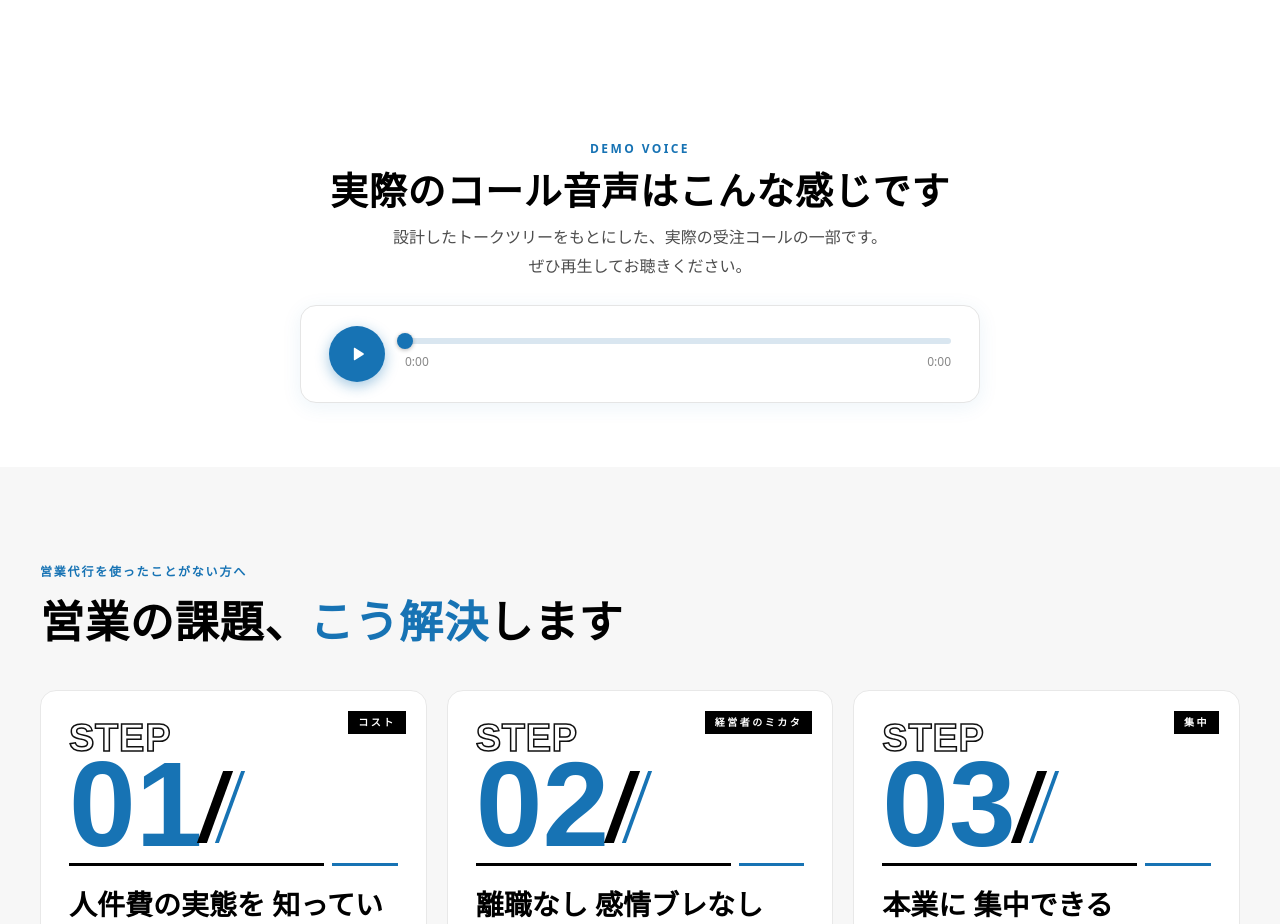
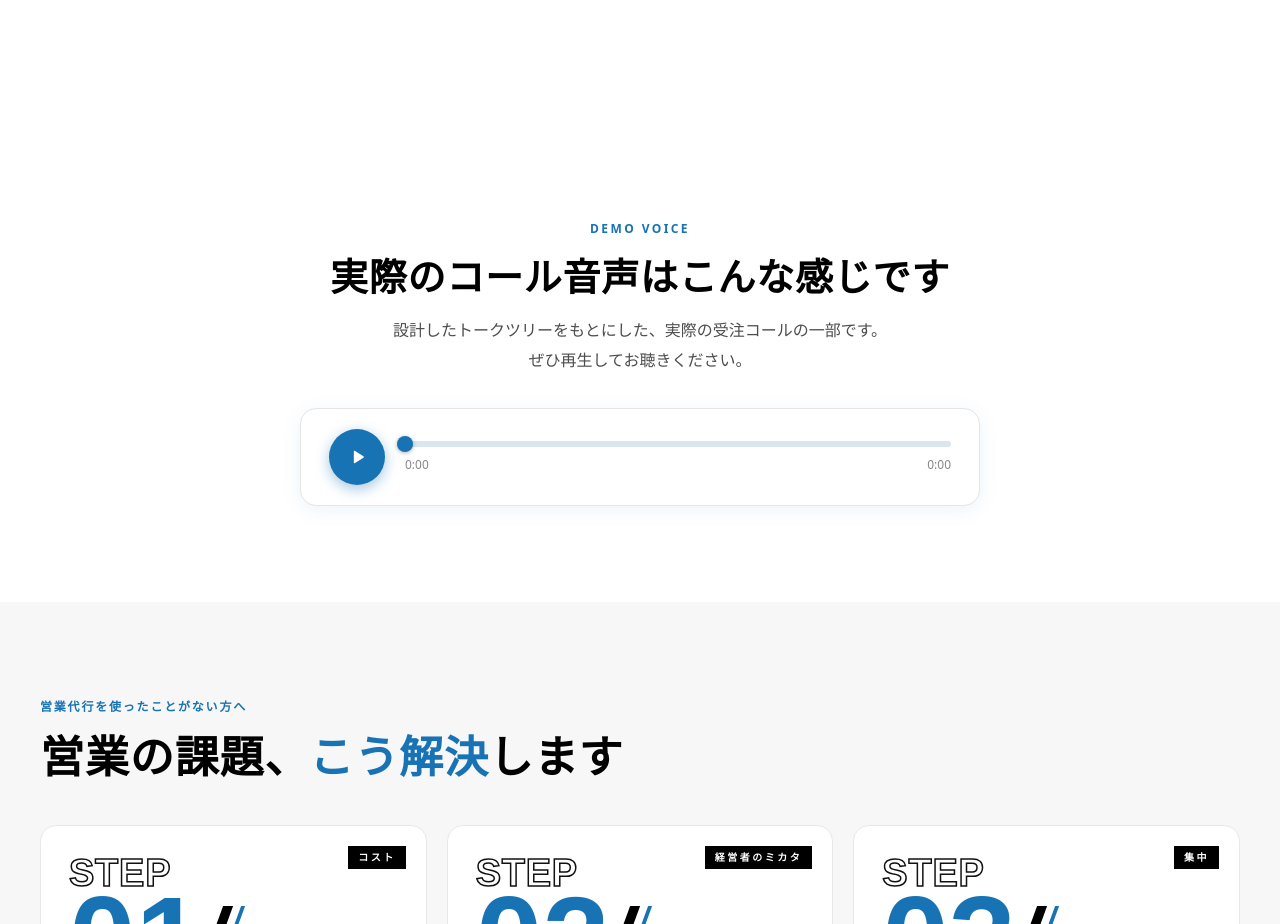
Before and after one commit to koretada0826/keieisyanomikata, a React (Vite) app: page / in a window 1280 px wide. Shown: the part 6920-7844 px from the top of the page. Built offline with nearby package versions, Linux system fonts and the light colour scheme; the HTML template or start-up script is replaced by a standard one.

Commit message:
Revert "Tighten demo-voice section and pull it up"
This reverts commit 2cd3a80ccd03026d43b5fadf1be0b962531b2843.

```diff
--- a/src/components/Section1.tsx
+++ b/src/components/Section1.tsx
@@ -454,12 +454,12 @@ export default function Section1() {
       </div>
       </div>
       </section>
-      <section id="demo-voice" className="pt-2 sm:pt-4 pb-12 sm:pb-16 px-5 sm:px-10 bg-white scroll-mt-[80px]">
+      <section id="demo-voice" className="py-16 sm:py-24 px-5 sm:px-10 bg-white scroll-mt-[80px]">
       <div className="max-w-[680px] mx-auto">
-      <div className="fade-in text-center mb-5 sm:mb-6 visible">
-      <p className="text-[12px] text-[#1773b4] tracking-[0.2em] font-bold mb-2">DEMO VOICE</p>
-      <h2 className="text-[24px] sm:text-[32px] lg:text-[38px] font-black text-black leading-[1.3] tracking-[0.02em] mb-2">実際のコール音声はこんな感じです</h2>
-      <p className="text-[14px] sm:text-[16px] text-[#4d4d4d] leading-[1.8]">設計したトークツリーをもとにした、実際の受注コールの一部です。<br className="hidden sm:block" />ぜひ再生してお聴きください。</p>
+      <div className="fade-in text-center mb-8 visible">
+      <p className="text-[12px] text-[#1773b4] tracking-[0.2em] font-bold mb-3">DEMO VOICE</p>
+      <h2 className="text-[24px] sm:text-[32px] lg:text-[38px] font-black text-black leading-[1.4] tracking-[0.02em] mb-3">実際のコール音声はこんな感じです</h2>
+      <p className="text-[14px] sm:text-[16px] text-[#4d4d4d] leading-[1.9]">設計したトークツリーをもとにした、実際の受注コールの一部です。<br className="hidden sm:block" />ぜひ再生してお聴きください。</p>
       </div>
       <div className="fade-in visible">
       <AudioPlayer src="/demo-call.m4a" />
```
